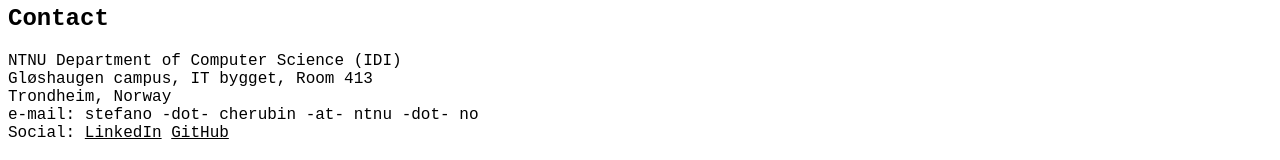
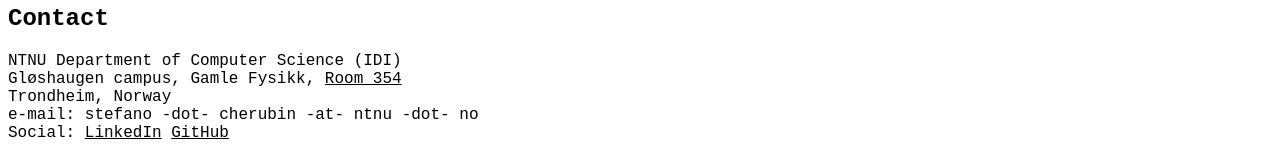
Before and after one commit to skeru/skeru.github.io, a plain HTML site: page index.html in a window 1280 px wide. Shown: the part 300-460 px from the top of the page. Drawn offline with Linux system fonts and the light colour scheme.

Commit message:
update room

```diff
--- a/index.html
+++ b/index.html
@@ -19,7 +19,8 @@ Personal web page
 <p>Learn more about associations and activities I <a href="_/support/support.html">support</a></p>
 <h2>Contact</h2>
 NTNU Department of Computer Science (IDI)<br/>
-Gl&oslashshaugen campus, IT bygget, Room 413<br/>
+Gl&oslashshaugen campus, Gamle Fysikk, <a href="https://link.mazemap.com/txOqayju">Room 354</a><br/>
+<!-- Gl&oslashshaugen campus, IT bygget, Room 413<br/> -->
 Trondheim, Norway<br/>
 e-mail: stefano -dot- cherubin -at- ntnu -dot- no<br/>
 <!--
```
